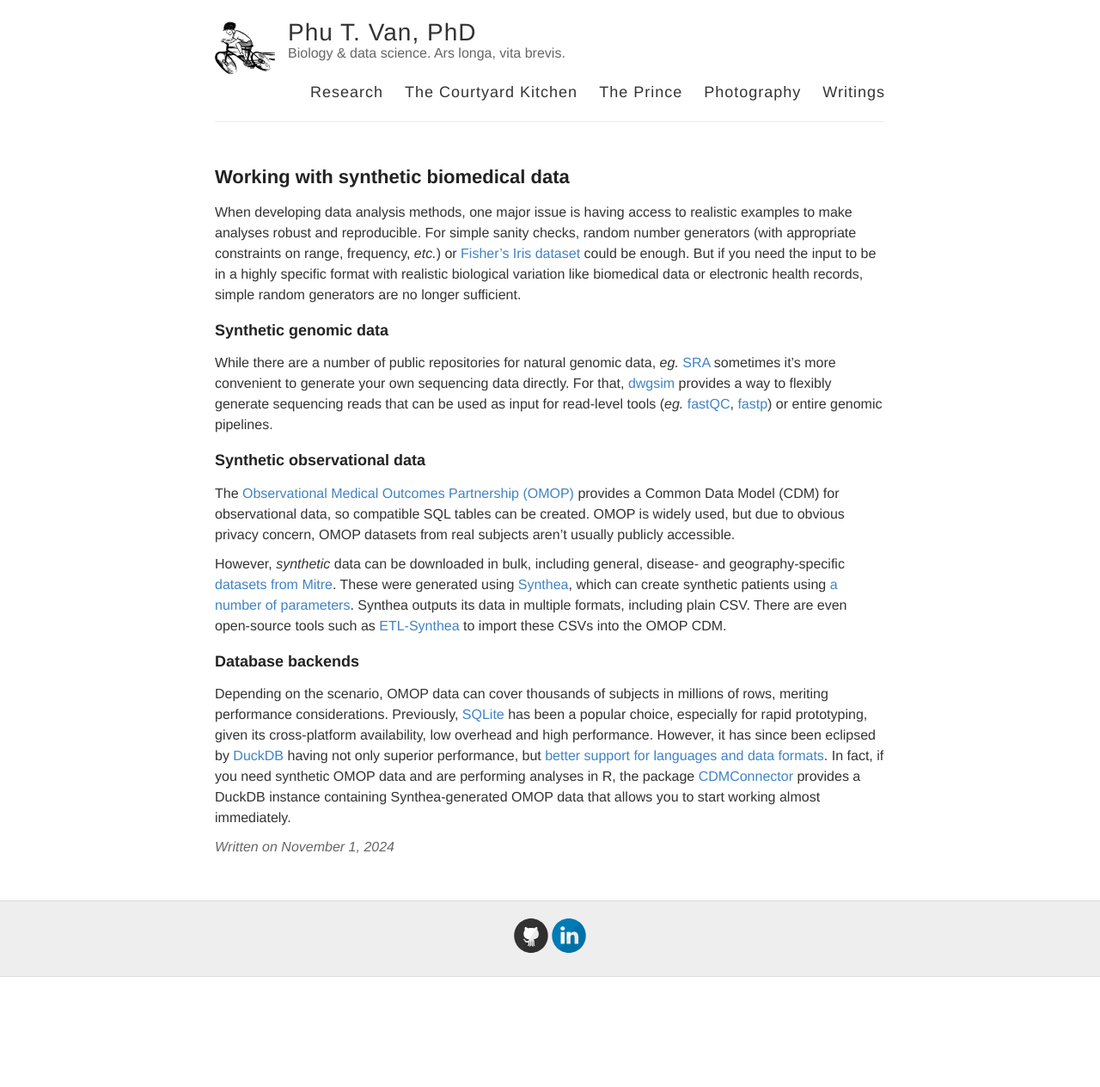
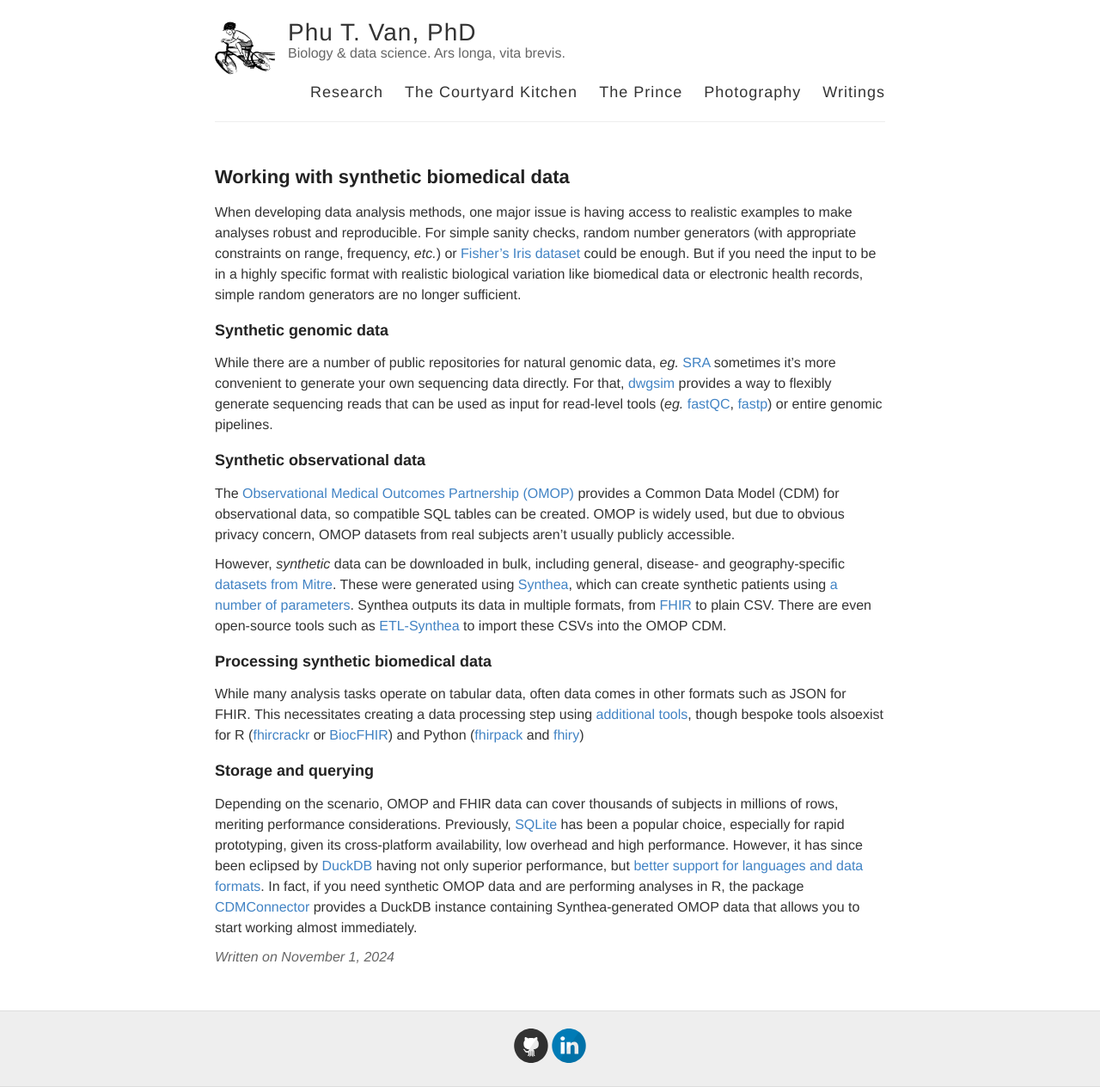
Before and after one commit to ptvan/ptvan.github.io, a Jekyll site: the page built from _posts/2024-11-01-synthetic-biomedical-data.md, in a window 1280 px wide. Shown: the whole page at 86% size. Built offline with Jekyll 4.4.1, drawn with Linux system fonts in a browser that asks for light colours; before the commit the page ends 1136 px from its top, so only the background shows below that.

Commit message:
added links to R and Python packages

```diff
--- a/_posts/2024-11-01-synthetic-biomedical-data.md
+++ b/_posts/2024-11-01-synthetic-biomedical-data.md
@@ -11,8 +11,10 @@
 ### Synthetic observational data
 The [Observational Medical Outcomes Partnership (OMOP)](https://www.ohdsi.org/data-standardization/) provides a Common Data Model (CDM) for observational data, so compatible SQL tables can be created. OMOP is widely used, but due to obvious privacy concern, OMOP datasets from real subjects aren't usually publicly accessible.
 
-However, _synthetic_ data can be downloaded in bulk, including general, disease- and geography-specific [datasets from Mitre](https://synthea.mitre.org/downloads). These were generated using [Synthea](https://github.com/synthetichealth/synthea), which can create synthetic patients using [a number of parameters](https://synthetichealth.github.io/spt/#/customizer). Synthea outputs its data in multiple formats, including plain CSV. There are even open-source tools such as [ETL-Synthea](https://github.com/OHDSI/ETL-Synthea) to import these CSVs into the OMOP CDM.
+However, _synthetic_ data can be downloaded in bulk, including general, disease- and geography-specific [datasets from Mitre](https://synthea.mitre.org/downloads). These were generated using [Synthea](https://github.com/synthetichealth/synthea), which can create synthetic patients using [a number of parameters](https://synthetichealth.github.io/spt/#/customizer). Synthea outputs its data in multiple formats, from [FHIR](https://hl7.org/fhir/) to plain CSV. There are even open-source tools such as [ETL-Synthea](https://github.com/OHDSI/ETL-Synthea) to import these CSVs into the OMOP CDM.
 
-### Database backends
-Depending on the scenario, OMOP data can cover thousands of subjects in millions of rows, meriting performance considerations.
-Previously, [SQLite](https://www.sqlite.org/index.html) has been a popular choice, especially for rapid prototyping, given its cross-platform availability, low overhead and high performance. However, it has since been eclipsed by [DuckDB](https://duckdb.org) having not only superior performance, but [better support for languages and data formats](https://dirk-petersen.medium.com/researchers-please-replace-sqlite-with-duckdb-now-f038044a2702). In fact, if you need synthetic OMOP data and are performing analyses in R, the package [CDMConnector](https://cran.r-project.org/web/packages/CDMConnector/index.html) provides a DuckDB instance containing Synthea-generated OMOP data that allows you to start working almost immediately.
+### Processing synthetic biomedical data
+While many analysis tasks operate on tabular data, often data comes in other formats such as JSON for FHIR. This necessitates creating a data processing step using [additional tools](https://ptvan.github.io/command-line-tools/), though bespoke tools alsoexist for R ([fhircrackr](https://github.com/polar-fhir/fhircrackr) or [BiocFHIR](https://bioconductor.org/packages/release/bioc/html/BiocFHIR.html)) and Python ([fhirpack](https://pypi.org/project/fhirpack/) and [fhiry](https://github.com/dermatologist/fhiry))
+
+### Storage and querying
+Depending on the scenario, OMOP and FHIR data can cover thousands of subjects in millions of rows, meriting performance considerations. Previously, [SQLite](https://www.sqlite.org/index.html) has been a popular choice, especially for rapid prototyping, given its cross-platform availability, low overhead and high performance. However, it has since been eclipsed by [DuckDB](https://duckdb.org) having not only superior performance, but [better support for languages and data formats](https://dirk-petersen.medium.com/researchers-please-replace-sqlite-with-duckdb-now-f038044a2702). In fact, if you need synthetic OMOP data and are performing analyses in R, the package [CDMConnector](https://cran.r-project.org/web/packages/CDMConnector/index.html) provides a DuckDB instance containing Synthea-generated OMOP data that allows you to start working almost immediately.
```
